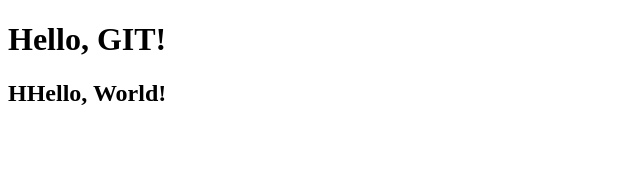
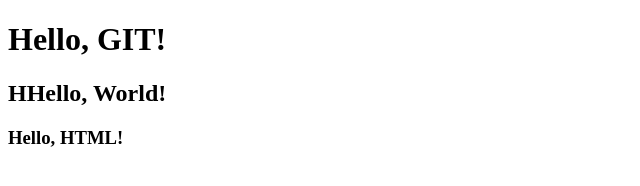
Before and after one commit to fantomasiik/git_start, a plain HTML site: page index.html in a window 1280 px wide. Shown: the whole page, without its empty margins (0-640 px from the left). Drawn offline with Linux system fonts and the light colour scheme.

Commit message:
new title added

```diff
--- a/index.html
+++ b/index.html
@@ -10,6 +10,7 @@
 <body>
 	<h1>Hello, GIT!</h1>
 	<h2>HHello, World!</h2>
+	<h3>Hello, HTML!</h3>
 </body>
 
 </html>
```
